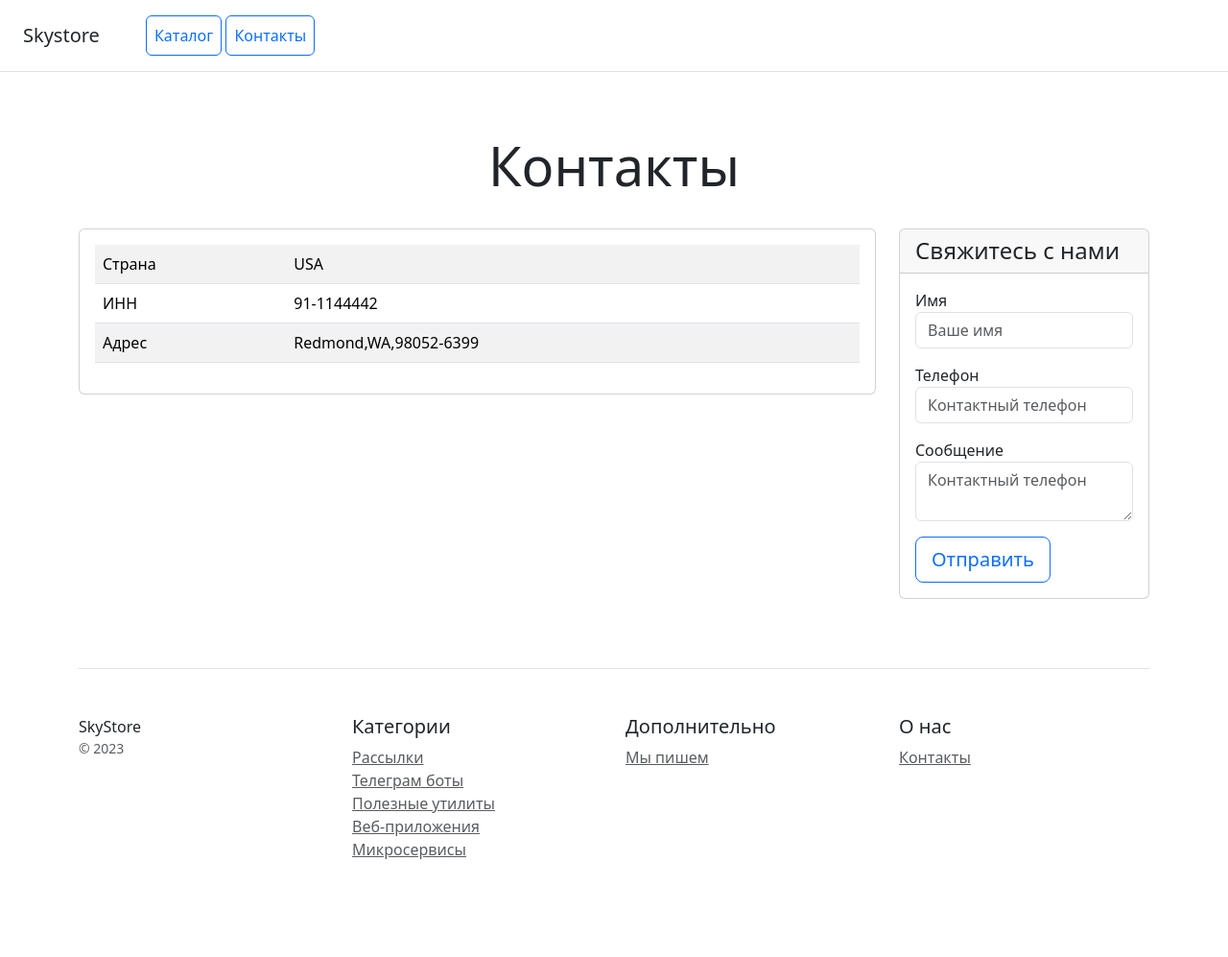
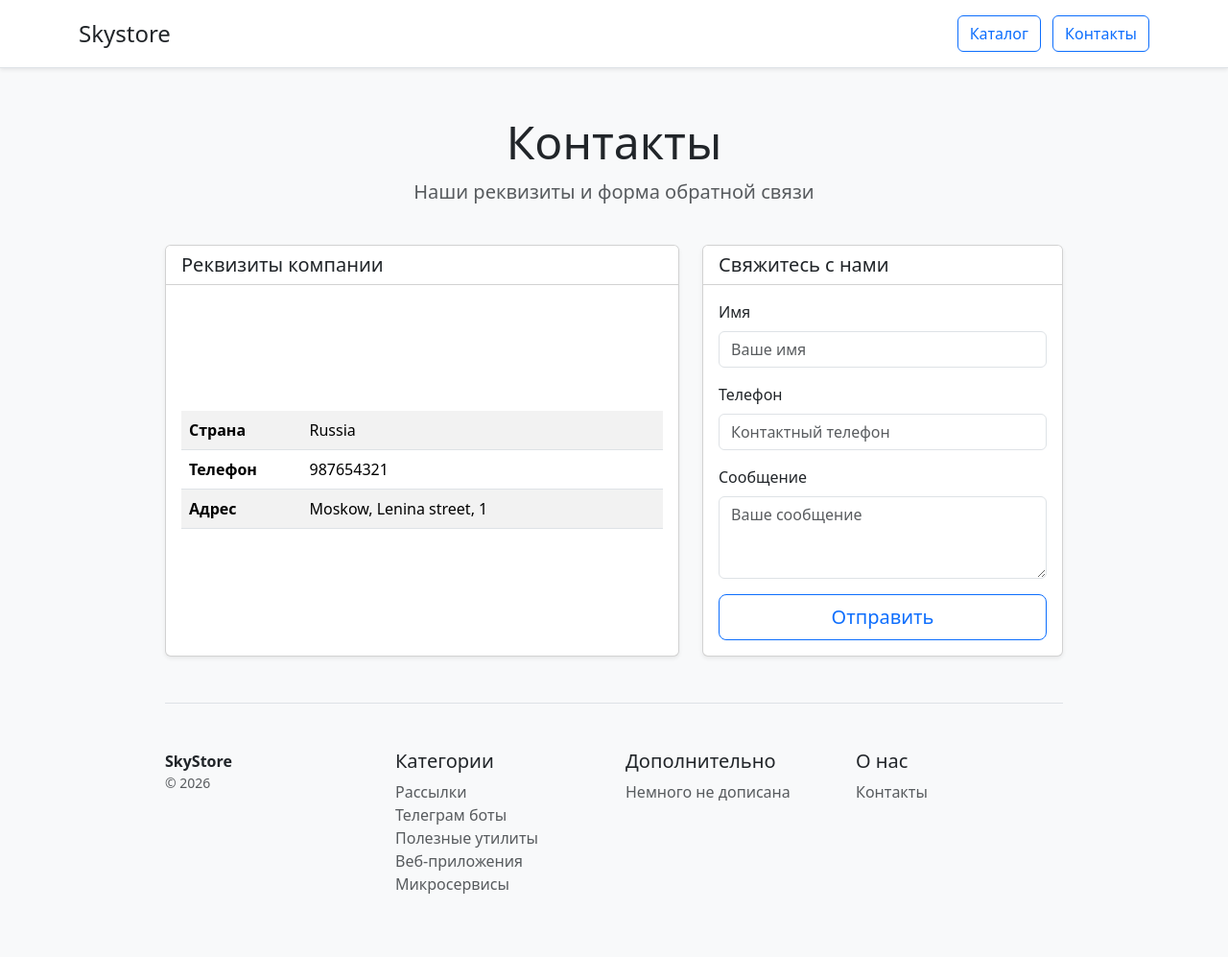
Before and after one commit to kitty199016/Django-2, a Django app: page /contacts/ in a window 1280 px wide. Shown: the whole page at 96% size. Before the commit the page ends 895 px from the top, so only its background shows below. Run offline with Django 5.2, Linux system fonts and the light colour scheme; some libraries are stand-ins or nearby versions.

Commit message:
change templates

```diff
--- a/catalog/templates/catalog/contacts.html
+++ b/catalog/templates/catalog/contacts.html
@@ -1,3 +1,4 @@
+{% load static %}
 <!doctype html>
 <html lang="ru">
 <head>
@@ -5,102 +6,122 @@
     <meta name="viewport" content="width=device-width, initial-scale=1">
     <title>Контакты — Интернет-магазин</title>
     <!-- Путь к локальному файлу CSS -->
-    <link href="/static/css/bootstrap.min.css" rel="stylesheet">
+    <link href="{% static 'css/bootstrap.min.css' %}" rel="stylesheet">
 </head>
-<body>
-<div class="d-flex flex-column flex-md-row align-items-center p-3 px-md-4 mb-3 bg-white border-bottom box-shadow">
-    <h5 class="my-0 mr-md-auto font-weight-normal">Skystore</h5>
-    <nav class="ms-5">
-        <a class="p-2 btn btn-outline-primary" href="/">Каталог</a>
-        <a class="p-2 btn btn-outline-primary" href="/contacts/">Контакты</a>
+<body class="bg-light">
+<!-- Шапка сайта -->
+    <header class="bg-white border-bottom shadow-sm mb-4">
+        <div class="container d-flex flex-column flex-md-row align-items-center justify-content-between py-3">
+            <h5 class="my-0 fw-normal fs-4">Skystore</h5>
+            <nav class="mt-2 mt-md-0">
+                <a class="btn btn-outline-primary me-2" href="/">Каталог</a>
+                <a class="btn btn-outline-primary" href="/contacts/">Контакты</a>
             </nav>
         </div>
+    </header>
 
-<div class="pricing-header px-3 py-3 pt-md-5 pb-md-4 mx-auto text-center">
-    <h1 class="display-4">Контакты</h1>
+    <!-- Основной контент -->
+    <main class="container" style="max-width: 960px;">
+
+        <!-- Заголовок страницы -->
+        <div class="px-3 py-3 pt-md-4 pb-md-4 mx-auto text-center">
+            <h1 class="display-5 fw-normal">Контакты</h1>
+            <p class="lead text-muted">Наши реквизиты и форма обратной связи</p>
         </div>
 
-<div class="container">
-    <div class="row text-start">
-        <div class="col-lg-9 col-md-6 col-sm-12">
-            <div class="card mb-4 box-shadow">
-                <div class="card-body">
-                    <table class="table table-striped">
+        <!-- Сетка с реквизитами и формой -->
+        <div class="row g-4 justify-content-center">
+
+            <!-- Блок с таблицей реквизитов -->
+            <div class="col-lg-7 col-md-6">
+                <div class="card shadow-sm h-100">
+                    <div class="card-header bg-white">
+                        <h4 class="my-0 fw-normal fs-5">Реквизиты компании</h4>
+                    </div>
+                    <div class="card-body d-flex align-items-center">
+                        <table class="table table-striped mb-0">
+                            <tbody>
                                 <tr>
-                            <td class="w-25">Страна</td>
-                            <td>USA</td>
+                                    <th scope="row" class="w-25">Страна</th>
+                                    <td>Russia</td>
                                 </tr>
                                 <tr>
-                            <td class="w-25">ИНН</td>
-                            <td>91-1144442</td>
+                                    <th scope="row" class="w-25">Телефон</th>
+                                    <td>987654321</td>
                                 </tr>
                                 <tr>
-                            <td class="w-25">Адрес</td>
-                            <td>Redmond,WA,98052-6399</td>
+                                    <th scope="row" class="w-25">Адрес</th>
+                                    <td>Moskow, Lenina street, 1</td>
                                 </tr>
+                            </tbody>
                         </table>
                     </div>
                 </div>
             </div>
-        <div class="col-lg-3 col-md-6 col-sm-12">
-            <div class="card mb-4 box-shadow">
-                <div class="card-header">
-                    <h4 class="my-0 font-weight-normal">Свяжитесь с нами</h4>
+
+            <!-- Блок с формой обратной связи -->
+            <div class="col-lg-5 col-md-6">
+                <div class="card shadow-sm h-100">
+                    <div class="card-header bg-white">
+                        <h4 class="my-0 fw-normal fs-5">Свяжитесь с нами</h4>
                     </div>
                     <div class="card-body">
-                    <form method="post" action="" class="form-floating">
+                        <form method="post" action="">
                             {% csrf_token %}
                             <div class="mb-3">
-                            <label for="name">Имя</label>
+                                <label for="name" class="form-label">Имя</label>
                                 <input type="text" name="name" class="form-control" id="name" placeholder="Ваше имя" required>
                             </div>
                             <div class="mb-3">
-                            <label for="phone">Телефон</label>
-                            <input type="text" name="phone" class="form-control" id="phone" placeholder="Контактный телефон" required>
+                                <label for="phone" class="form-label">Телефон</label>
+                                <input type="tel" name="phone" class="form-control" id="phone" placeholder="Контактный телефон" required>
                             </div>
                             <div class="mb-3">
-                            <label for="message">Сообщение</label>
-                            <textarea type="text" name="message" class="form-control" id="message" placeholder="Контактный телефон" required></textarea>
+                                <label for="message" class="form-label">Сообщение</label>
+                                <textarea name="message" class="form-control" id="message" rows="3" placeholder="Ваше сообщение" required></textarea>
                             </div>
-                        <button type="submit" class="btn btn-lg btn-block btn-outline-primary">Отправить</button>
+                            <button type="submit" class="btn btn-lg btn-outline-primary w-100">Отправить</button>
                         </form>
                     </div>
                 </div>
             </div>
+
         </div>
 
-    <footer class="pt-4 my-md-5 pt-md-5 border-top">
+        <!-- Подвал сайта -->
+        <footer class="pt-4 my-5 pt-md-5 border-top">
             <div class="row">
-            <div class="col-12 col-md">
-                SkyStore
-                <small class="d-block mb-3 text-muted">&copy; 2023</small>
+                <div class="col-12 col-md mb-3">
+                    <span class="fw-bold">SkyStore</span>
+                    <small class="d-block text-muted">&copy; 2026</small>
                 </div>
                 <div class="col-6 col-md">
                     <h5>Категории</h5>
                     <ul class="list-unstyled text-small">
-                    <li><a class="text-muted" href="#">Рассылки</a></li>
-                    <li><a class="text-muted" href="#">Телеграм боты</a></li>
-                    <li><a class="text-muted" href="#">Полезные утилиты</a></li>
-                    <li><a class="text-muted" href="#">Веб-приложения</a></li>
-                    <li><a class="text-muted" href="#">Микросервисы</a></li>
+                        <li><a class="text-muted text-decoration-none" href="#">Рассылки</a></li>
+                        <li><a class="text-muted text-decoration-none" href="#">Телеграм боты</a></li>
+                        <li><a class="text-muted text-decoration-none" href="#">Полезные утилиты</a></li>
+                        <li><a class="text-muted text-decoration-none" href="#">Веб-приложения</a></li>
+                        <li><a class="text-muted text-decoration-none" href="#">Микросервисы</a></li>
                     </ul>
                 </div>
                 <div class="col-6 col-md">
                     <h5>Дополнительно</h5>
                     <ul class="list-unstyled text-small">
-                    <li><a class="text-muted" href="#">Мы пишем</a></li>
+                        <li><a class="text-muted text-decoration-none" href="#">Немного не дописана</a></li>
                     </ul>
                 </div>
                 <div class="col-6 col-md">
                     <h5>О нас</h5>
                     <ul class="list-unstyled text-small">
-                    <li><a class="text-muted" href="/contacts/">Контакты</a></li>
+                        <li><a class="text-muted text-decoration-none" href="/contacts/">Контакты</a></li>
                     </ul>
                 </div>
             </div>
         </footer>
-</div>
+
+    </main>
 <!-- Путь к локальному файлу JS -->
-<script src="/static/js/bootstrap.min.js"></script>
+<script src="{% static 'js/bootstrap.min.js' %}"></script>
 </body>
 </html>
--- a/config/settings.py
+++ b/config/settings.py
@@ -116,7 +116,9 @@ USE_TZ = True
 # https://docs.djangoproject.com/en/6.1/howto/static-files/
 
 STATIC_URL = 'static/'
-
+STATICFILES_DIRS = [
+    BASE_DIR / 'static',
+]
 
 # Email
 # https://docs.djangoproject.com/en/6.1/topics/email/#topic-email-configuration
```
Also changed, not shown: catalog/templates/catalog/home.html (+47 -34 lines). Lines whose indentation alone changed are shown as unchanged.
